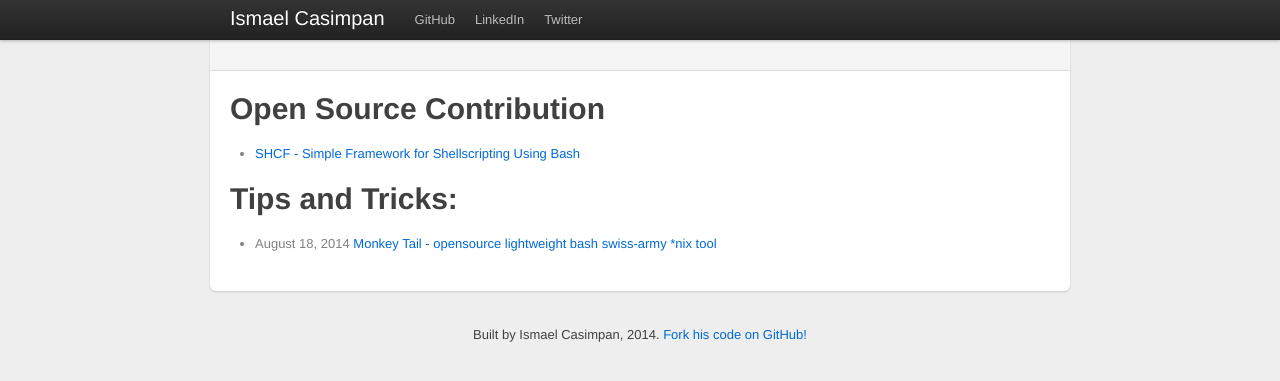
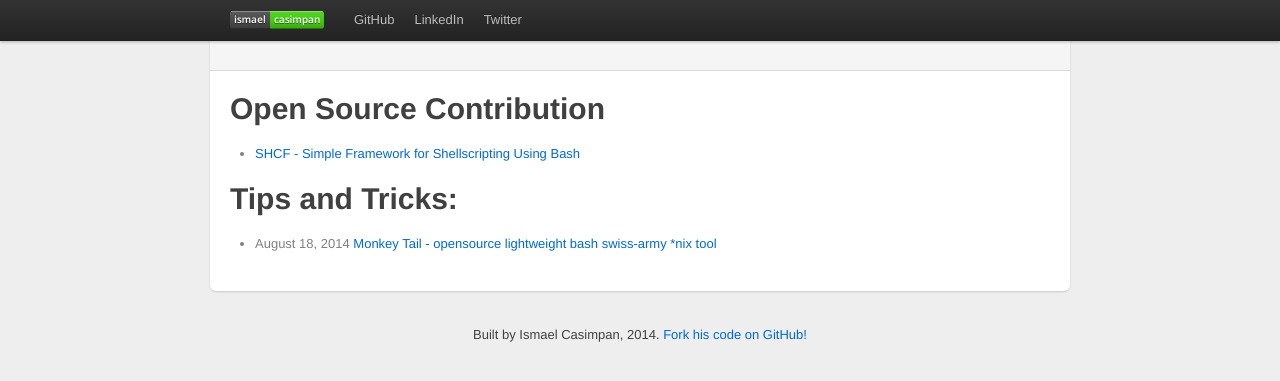
Before and after one commit to icasimpan/ismael.casimpan.com, a Jekyll site: the page built from index.html, in a window 1280 px wide. Shown: the top 381 px of the page. Built offline with Jekyll 4.4.1, drawn with Linux system fonts in a browser that asks for light colours; nearby versions of some CDN libraries; Markdown is read by kramdown in place of the engine named in the settings.

Commit message:
replaced site name with a badge

```diff
--- a/_layouts/layout.html
+++ b/_layouts/layout.html
@@ -91,7 +91,7 @@
   <div class="topbar">
      <div class="fill">
        <div class="container">
-         <a class="brand" href="/">Ismael Casimpan</a>
+         <a class="brand" href="/"><img src="/images/icasimpan_badge.png" alt="Ismael Casimpan" /></a>
          <ul class="nav">
            <li><a href="http://github.com/icasimpan">GitHub</a></li>
            <li><a href="http://www.linkedin.com/in/icasimpan">LinkedIn</a></li>
```
